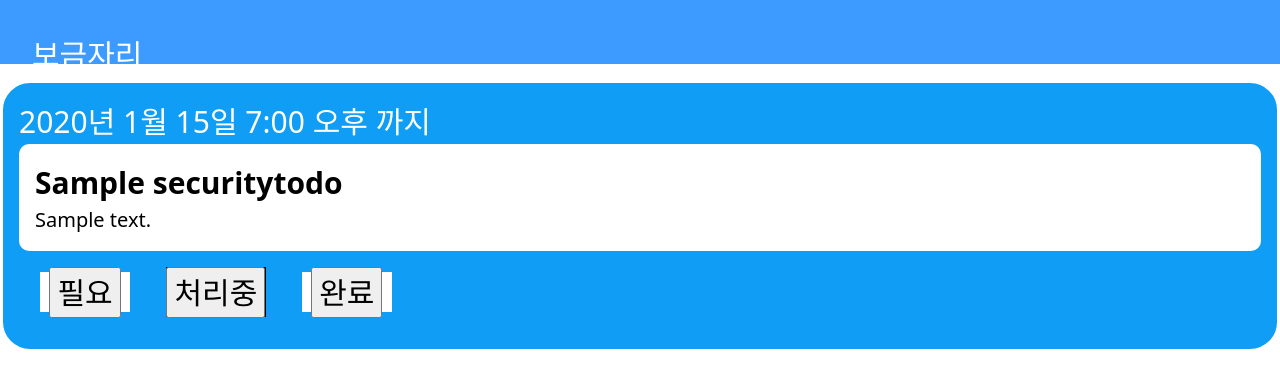
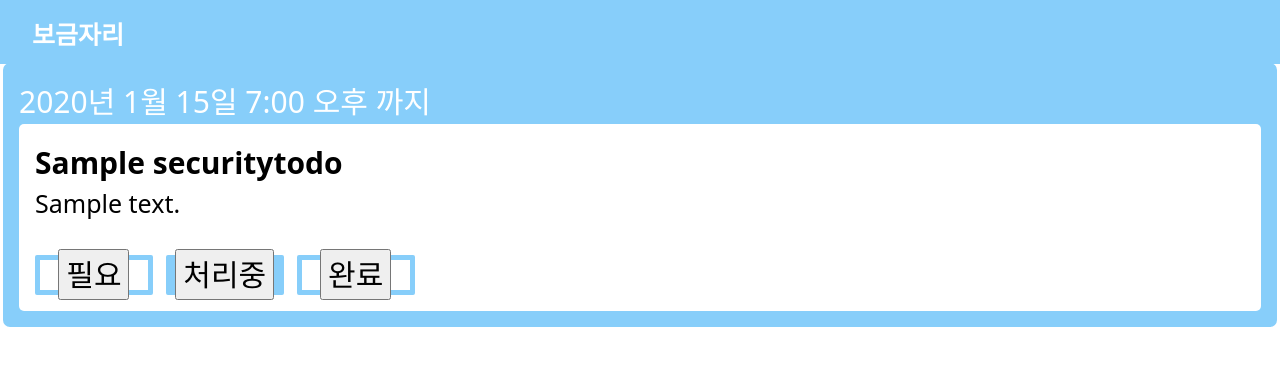
Before and after one commit to sungb0131/Assertive, a Django app: page /security/ in a window 1280 px wide. Shown: the top 388 px of the page. Run offline with Django 4.2, Linux system fonts and the light colour scheme; a user stored in the database is signed in; tables that the repository leaves empty hold one stand-in row (values such as "Sample post"); parts of the project's set-up code (start-up, migrations or seed data) failed here and were passed over.

Commit message:
Update security.css

```diff
--- a/static/main/security.css
+++ b/static/main/security.css
@@ -8,7 +8,7 @@ button {
     background-color:transparent;
   }
   #header_serve {
-    height: 80px;
+    height: 60px;
     padding: 1rem;
     color: white;
     background: hsl(0, 0%, 100%);
@@ -16,22 +16,23 @@ button {
     justify-content: space-between;
     align-items: center;
 
+
 }
 
 #headi {
-    display: grid;
-    grid-template-columns: 9fr 1fr 1fr;
-    font-size: 30px;
+  font-weight: bold;
+    line-height: 5px;
+    font-size: 25px;
     position: fixed;
     top: 0;
-    left: 0;
+    left: 0%;
     right: 0;
     padding: 8px 12px;
-    height: 40px;
+    height: 10px;
     padding: 2rem;
     color: white;
     align-items: center;
-    background: hsl(211, 100%, 62%);
+    background: #87CEFA;
     justify-content: space-between;
 }
 #headi .box{
@@ -43,7 +44,7 @@ button {
 
 
   #notice {
-    background-color:#0f9df5;
+    background-color: #87CEFA;
     border-radius: 30px;
     border-color: #ffffff;
     border-style: solid;
@@ -56,43 +57,44 @@ button {
     color: white;
     height: auto;
     padding: 1rem;
+    border-radius: 10px 10px 10px 10px;
 }
 
 
 #bt{
   display: grid;
   grid-template-columns: 1fr 1fr 1fr;
-  background-color:#0f9df5;
-  text-align: center;
+  background-color:#ffffff;
   min-height: 0;
   padding: 0.5rem;
   justify-content: space-between;
-    align-items: center;
+  align-items: center;
+  border-radius: 0px 0px 5px 5px;
 }
 
 .div1 {
+  border: 1px solid #87CEFA;
+  width: 90%;
+  height: 40px;
+  display: flex;
+  align-items: center;
+  justify-content: center;
+  border-width: thick;
+  background-color:#87CEFA;
+  color:#ffffff;
+  border-radius: 2px 2px 2px 2px;
+}
+.div2 {
   border: 1px solid;
-  width: 100px;
-  height: 50px;
+  width: 90%;
+  height: 40px;
   display: flex;
   align-items: center;
   justify-content: center;
   border-width: thick;
   background-color:#ffffff;
-  font-weight: bold;
-  color: #000000;
-}
-.div2 {
-  border: 1px solid;
-  width: 100px;
-  height: 50px;
-  display: flex;
-  align-items: center;
-  justify-content: center;
-  border-width: thick;
-  background-color:#ffffff;
-  font-weight: bold;
-  color: #0f9df5;
+  color:#87CEFA;
+  border-radius: 2px 2px 2px 2px;
 }
 
 
@@ -100,7 +102,7 @@ button {
     padding: 1rem;
     padding-bottom: 0rem;
     background-color:#ffffff;
-    border-radius: 10px 10px 0px 0px;
+    border-radius: 5px 5px 0px 0px;
     overflow:hidden;
     height:auto;
     font-size: 30px;
@@ -112,10 +114,10 @@ button {
     padding: 1rem;
     padding-top: 0rem;
     background-color:#ffffff;
-    border-radius: 0px 0px 10px 10px;
+    border-radius: 0px 0px 0px 0px;
     overflow:hidden;
     height:auto;
-    font-size: 20px;
+    font-size: 25px;
     color: rgb(0, 0, 0);
     word-wrap:break-word;
     word-break:break-all;
```
